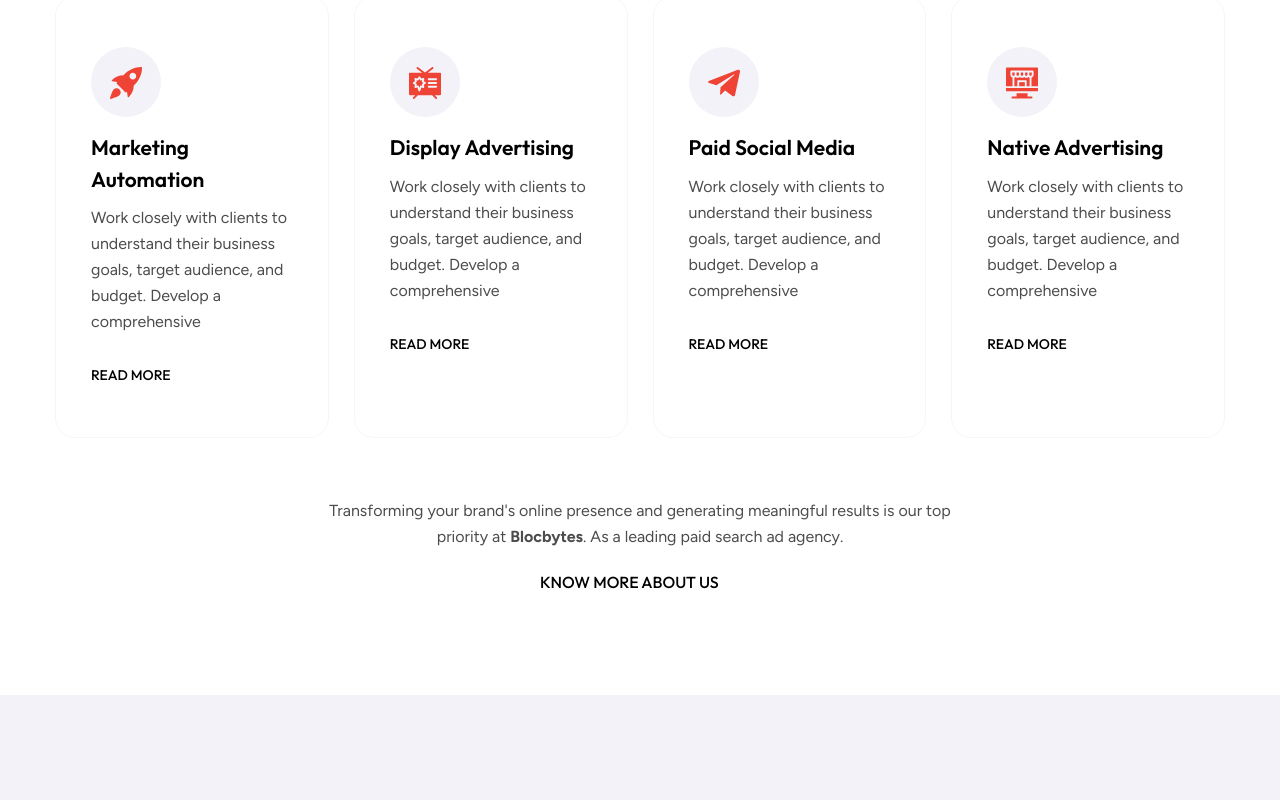
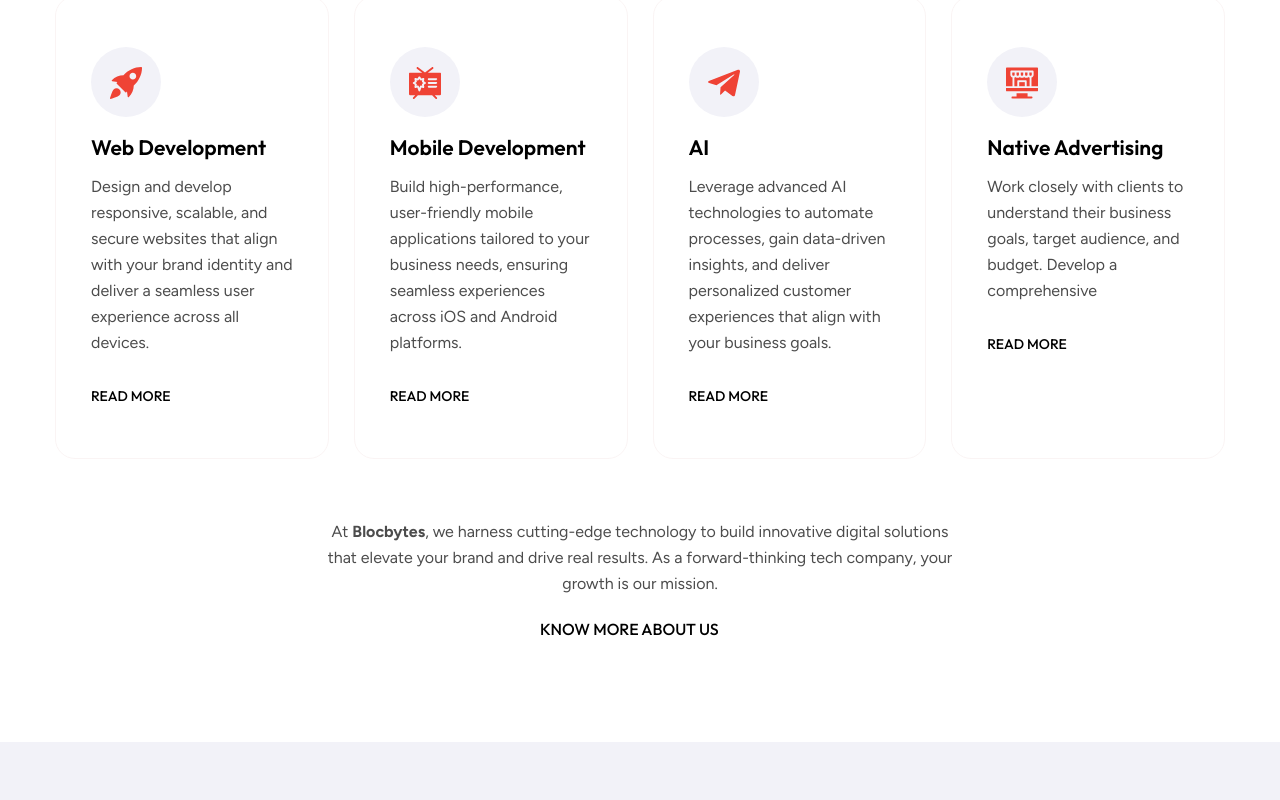
Before and after one commit to arslan7676/blockbytes, a Next.js app: page /traditional-offline-ad-agency in a window 1280 px wide. Shown: the part 1480-2280 px from the top of the page. Built offline with nearby package versions, Linux system fonts and the light colour scheme; some icons are missing.

Commit message:
updated code

```diff
--- a/src/components/Home/TraditionalOfflineAdAgency/WhatWeDo.tsx
+++ b/src/components/Home/TraditionalOfflineAdAgency/WhatWeDo.tsx
@@ -61,12 +61,12 @@ const WhatWeDo = () => {
               </div>
 
               <h3 className="text-black text-[20px] md:text-[21px] font-semibold mb-[10px]">
-                Marketing Automation
+                Web Development
               </h3>
               <p>
-                Work closely with clients to understand their business goals,
-                target audience, and budget. Develop a comprehensive
+                Design and develop responsive, scalable, and secure websites that align with your brand identity and deliver a seamless user experience across all devices.
               </p>
+
 
               <Link
                 href="/services/service-details/"
@@ -116,12 +116,12 @@ const WhatWeDo = () => {
               </div>
 
               <h3 className="text-black text-[20px] md:text-[21px] font-semibold mb-[10px]">
-                Display Advertising
+                Mobile Development
               </h3>
               <p>
-                Work closely with clients to understand their business goals,
-                target audience, and budget. Develop a comprehensive
+                Build high-performance, user-friendly mobile applications tailored to your business needs, ensuring seamless experiences across iOS and Android platforms.
               </p>
+
 
               <Link
                 href="/services/service-details/"
@@ -167,12 +167,14 @@ const WhatWeDo = () => {
               </div>
 
               <h3 className="text-black text-[20px] md:text-[21px] font-semibold mb-[10px]">
-                Paid Social Media
+                AI
               </h3>
               <p>
-                Work closely with clients to understand their business goals,
-                target audience, and budget. Develop a comprehensive
+                Leverage advanced AI technologies to automate processes,
+                gain data-driven insights, and deliver personalized customer experiences
+                that align with your business goals.
               </p>
+
 
               <Link
                 href="/services/service-details/"
@@ -283,10 +285,12 @@ const WhatWeDo = () => {
             data-aos-once="true"
           >
             <p>
-              Transforming your brand's online presence and generating
-              meaningful results is our top priority at <strong>Blocbytes</strong>.
-              As a leading paid search ad agency.
+              At <strong>Blocbytes</strong>, we harness
+              cutting-edge technology to build innovative digital solutions
+              that elevate your brand and drive real results. As a forward-thinking
+               tech company, your growth is our mission.
             </p>
+
             <Link
               href="/about-us/"
               className="font-medium text-black uppercase transition duration-500 ease-in-out inline-block hover:text-[#EF4335] mt-[20px]"
```
